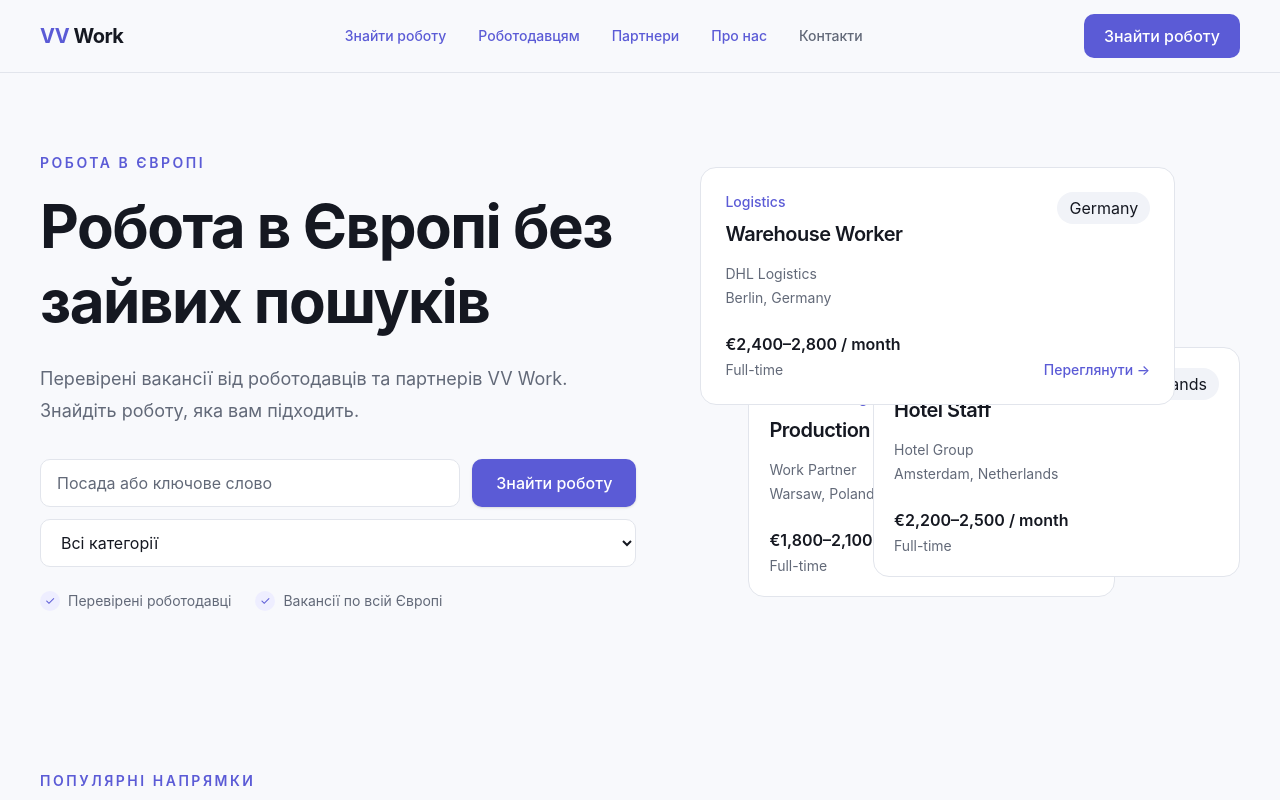
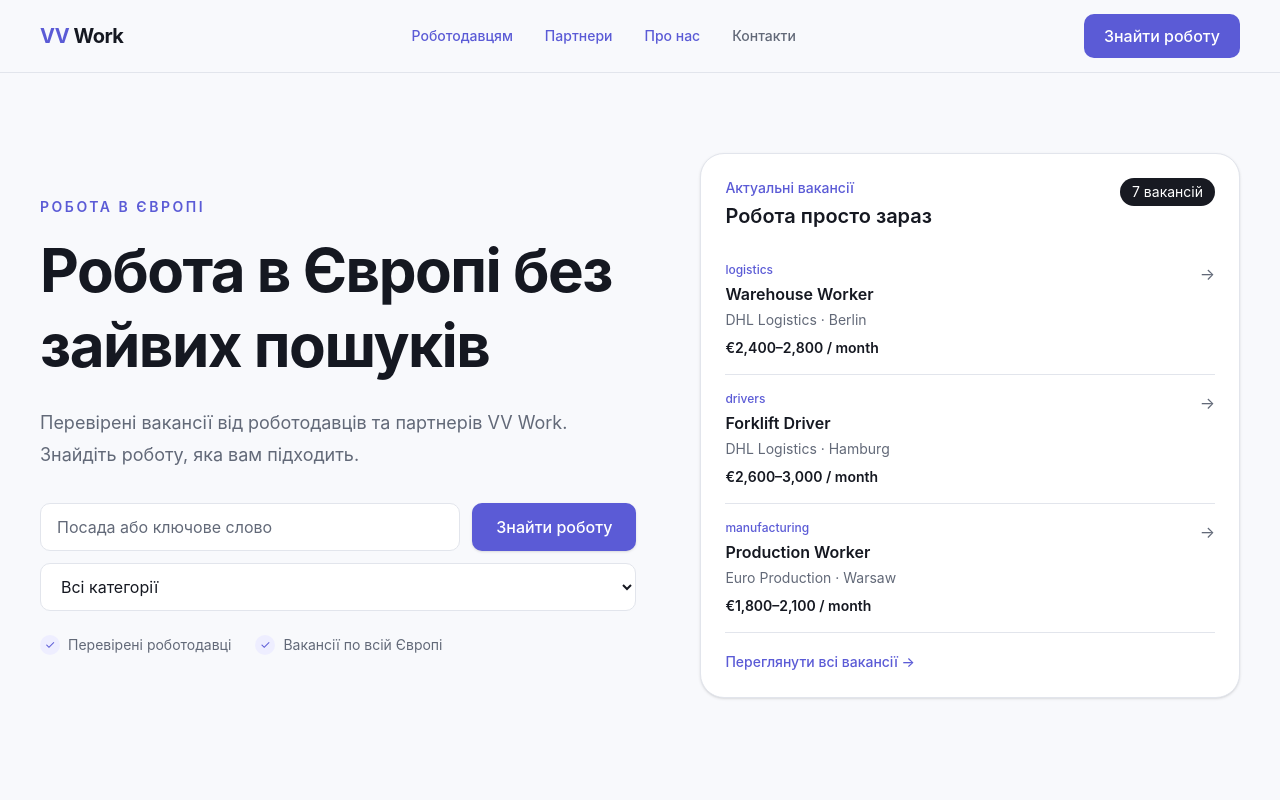
Before and after one commit to veselhmelnik/vv-work-test, a React (Vite) app: page / in a window 1280 px wide. Shown: the top 800 px of the page. Built offline with nearby package versions, Linux system fonts and the light colour scheme.

Commit message:
change Hero right section - add current vacancies

```diff
--- a/src/components/Hero.tsx
+++ b/src/components/Hero.tsx
@@ -1,9 +1,8 @@
 import { useState } from 'react'
-import { VacancyCard } from '../features/vacancies/components/VacancyCard'
-import { heroVacancies } from '../mocks/mock-hero-vacancies'
 import { Button } from './ui/Button'
 import { jobCategories } from '../mocks/mock-categories'
-import { Link, useNavigate } from 'react-router-dom'
+import { useNavigate } from 'react-router-dom'
+import { HeroVacanciesPreview } from './HeroVacanciesPreview'
 
 export function Hero() {
   const [search, setSearch] = useState('')
@@ -119,72 +118,8 @@ export function Hero() {
             </span>
           </div>
         </div>
-        <div className="relative">
-          <div className="grid gap-4 lg:hidden">
-            <Link
-              to={`/vacancies?search=${encodeURIComponent(
-                heroVacancies[0].title,
-              )}`}
-
-            >
-              <VacancyCard
-                vacancy={heroVacancies[0]}
-                actionLabel="Переглянути"
-              />
-            </Link>
-            <Link
-              to={`/vacancies?search=${encodeURIComponent(
-                heroVacancies[1].title,
-              )}`}
-
-            >
-              <VacancyCard
-                vacancy={heroVacancies[1]}
-                compact
-                actionLabel="Переглянути"
-              />
-            </Link>
-          </div>
-
-          <div className="relative hidden min-h-107.5 lg:block">
-            <Link
-              to={`/vacancies?search=${encodeURIComponent(
-                heroVacancies[0].title,
-              )}`}
-              className="cursor-pointer absolute left-0 top-0 z-30 w-[88%] hover:z-40"
-            >
-              <VacancyCard
-                vacancy={heroVacancies[0]}
-                actionLabel="Переглянути"
-              />
-            </Link>
-
-            <Link
-              to={`/vacancies?search=${encodeURIComponent(
-                heroVacancies[2].title,
-              )}`}
-              className="cursor-pointer absolute bottom-0 left-12 z-10 w-[68%] hover:z-40"
-            >
-              <VacancyCard
-                vacancy={heroVacancies[2]}
-                compact
-                actionLabel="Переглянути"
-              />
-            </Link>
-
-            <Link
-              to={`/vacancies?search=${encodeURIComponent(
-                heroVacancies[1].title,
-              )}`}
-              className="cursor-pointer absolute bottom-5 right-0 z-20 w-[68%] hover:z-40"
-            >
-              <VacancyCard
-                vacancy={heroVacancies[1]}
-                compact
-                actionLabel="Переглянути"
-              />
-            </Link>
-          </div>
+        <div>
+          <HeroVacanciesPreview />
         </div>
       </div>
     </section>
--- /dev/null
+++ b/src/components/HeroVacanciesPreview.tsx
@@ -0,0 +1,124 @@
+import { Link } from 'react-router-dom'
+
+import { ErrorState } from './ui/ErrorState'
+import { useVacancies } from '../hooks/useVacancies'
+
+export function HeroVacanciesPreview() {
+  const { data: vacancies, isLoading, error, retry } = useVacancies()
+
+  const previewVacancies = vacancies?.slice(0, 3) ?? []
+
+  if (isLoading) {
+    return <HeroVacanciesSkeleton />
+  }
+
+  if (error) {
+    return (
+      <ErrorState onRetry={retry}/>
+    )
+  }
+
+  if (!vacancies) {
+    return null
+  }
+
+  return (
+    <div className="rounded-2xl border border-border bg-surface p-4 shadow-sm md:rounded-3xl md:p-6">
+      <div className="flex items-start justify-between gap-3">
+        <div>
+          <p className="text-xs font-medium text-primary md:text-sm">
+            Актуальні вакансії
+          </p>
+
+          <h2 className="mt-1 text-lg font-semibold md:text-xl">
+            Робота просто зараз
+          </h2>
+        </div>
+
+        <span className="shrink-0 rounded-full bg-dark px-2.5 py-1 text-xs text-white md:px-3 md:text-sm">
+          {vacancies.length} вакансій
+        </span>
+      </div>
+
+      <div className="mt-4 divide-y divide-border">
+        {previewVacancies.map((vacancy, index) => (
+          <Link
+            key={vacancy.id}
+            to={`/vacancies?search=${encodeURIComponent(vacancy.title)}`}
+            className={`
+              group block py-4
+              ${index === 2 ? 'hidden md:block' : ''}
+            `}
+          >
+            <div className="flex items-start justify-between gap-4">
+              <div className="min-w-0">
+                <p className="text-xs font-medium text-primary">
+                  {vacancy.category}
+                </p>
+
+                <h3 className="mt-1 truncate font-semibold">
+                  {vacancy.title}
+                </h3>
+
+                <p className="mt-1 truncate text-sm text-muted">
+                  {vacancy.company} · {vacancy.city}
+                </p>
+
+                <p className="mt-2 text-sm font-semibold">
+                  {vacancy.salary}
+                </p>
+              </div>
+
+              <span
+                aria-hidden="true"
+                className="shrink-0 text-muted transition-transform group-hover:translate-x-1 group-hover:text-primary"
+              >
+                →
+              </span>
+            </div>
+          </Link>
+        ))}
+      </div>
+
+      <div className="border-t border-border pt-4">
+        <Link
+          to="/vacancies"
+          className="text-sm font-medium text-primary hover:text-primary-hover"
+        >
+          Переглянути всі вакансії →
+        </Link>
+      </div>
+    </div>
+  )
+}
+
+function HeroVacanciesSkeleton() {
+  return (
+    <div
+      className="rounded-2xl border border-border bg-surface p-4 shadow-sm md:rounded-3xl md:p-6"
+      aria-hidden="true"
+    >
+      <div className="animate-pulse">
+        <div className="flex items-start justify-between">
+          <div>
+            <div className="h-3 w-24 rounded bg-surface-soft" />
+            <div className="mt-2 h-5 w-40 rounded bg-surface-soft" />
+          </div>
+
+          <div className="h-7 w-20 rounded-full bg-surface-soft" />
+        </div>
+
+        <div className="mt-4 divide-y divide-border">
+          {Array.from({ length: 2 }).map((_, index) => (
+            <div key={index} className="py-4">
+              <div className="h-3 w-16 rounded bg-surface-soft" />
+              <div className="mt-2 h-5 w-40 rounded bg-surface-soft" />
+              <div className="mt-2 h-4 w-32 rounded bg-surface-soft" />
+              <div className="mt-3 h-4 w-28 rounded bg-surface-soft" />
+            </div>
+          ))}
+        </div>
+      </div>
+    </div>
+  )
+}
--- /dev/null
+++ b/src/components/ScrollToHash.tsx
@@ -0,0 +1,24 @@
+import { useEffect } from 'react'
+import { useLocation } from 'react-router-dom'
+
+export function ScrollToHash() {
+  const { hash } = useLocation()
+
+  useEffect(() => {
+    if (!hash) {
+      return
+    }
+
+    const element = document.getElementById(hash.slice(1))
+
+    if (!element) {
+      return
+    }
+
+    element.scrollIntoView({
+      behavior: 'smooth',
+      block: 'start',
+    })
+  }, [hash])
+  return null
+}
--- a/src/components/layout/Header.tsx
+++ b/src/components/layout/Header.tsx
@@ -2,7 +2,6 @@ import { useState } from 'react'
 import { Link, NavLink } from 'react-router-dom'
 
 const navItems = [
-  { label: 'Знайти роботу', to: '/' },
   { label: 'Роботодавцям', to: '/#employers' },
   { label: 'Партнери', to: '/#partners' },
   { label: 'Про нас', to: '/#about' },
@@ -119,7 +118,7 @@ function VacanciesLink({
 }) {
   return (
     <Link
-      to="/#vacancies"
+      to="/vacancies"
       onClick={() => setIsMenuOpen(false)}
       className={`inline-flex h-11 items-center justify-center
                 rounded-[10px]
--- a/src/components/layout/PageLayout.tsx
+++ b/src/components/layout/PageLayout.tsx
@@ -1,6 +1,7 @@
 import type { ReactNode } from 'react'
 import { Header } from './Header'
 import { Footer } from './Footer'
+import { ScrollToHash } from '../ScrollToHash'
 
 type PageLayoutProps = {
   children: ReactNode
@@ -9,6 +10,7 @@ type PageLayoutProps = {
 export function PageLayout({ children }: PageLayoutProps) {
   return (
     <div className="flex min-h-screen flex-col">
+      <ScrollToHash />
       <Header />
 
       <main className="flex-1">
```
